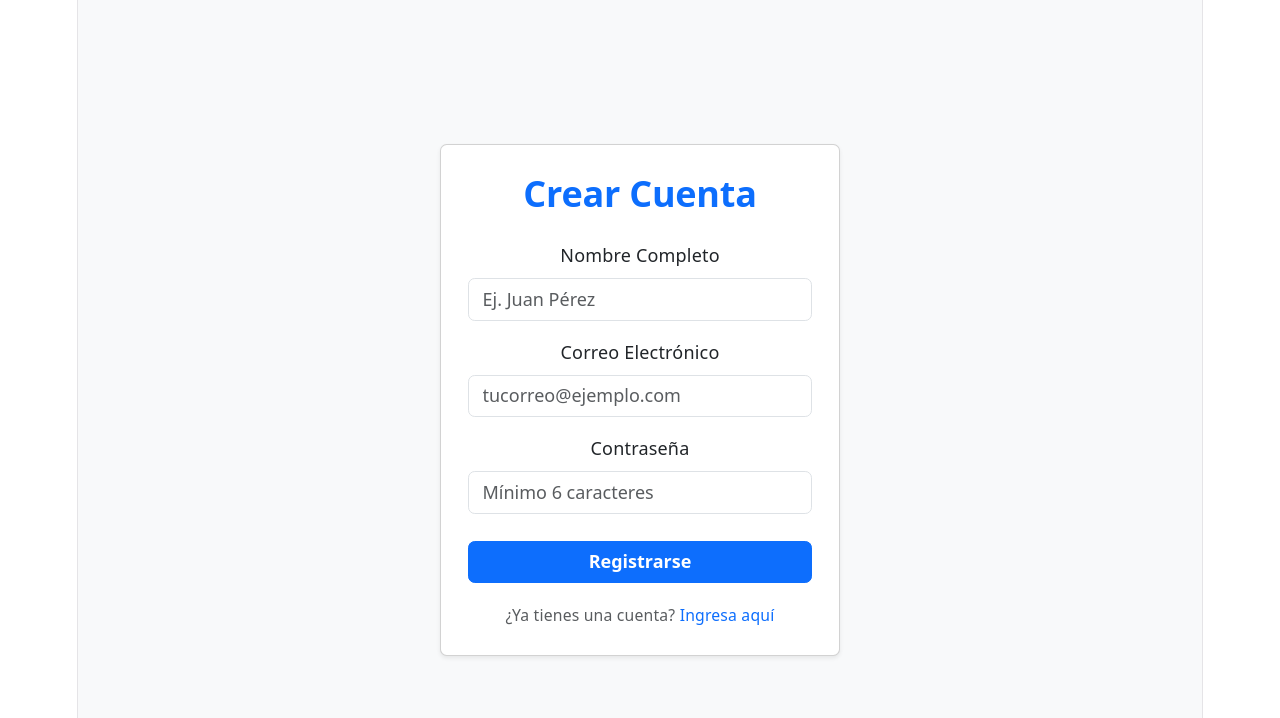
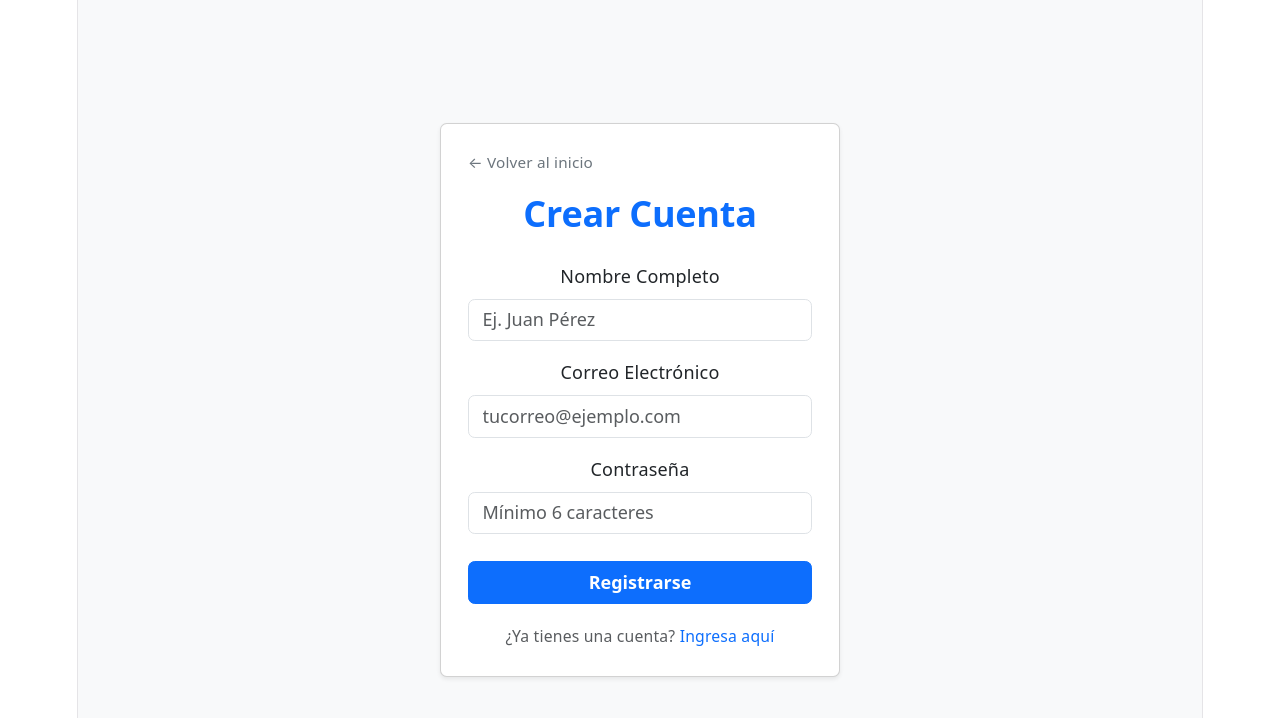
Before and after one commit to ItsBrutt/FocusFlow-API, a React (Vite) app in the folder frontend/: page /register in a window 1280 px wide. Shown: the top 718 px of the page. Built offline with nearby package versions, Linux system fonts and the light colour scheme; no server answers.

Commit message:
feat: implement user authentication pages for login and registration

```diff
--- a/frontend/src/pages/Login.jsx
+++ b/frontend/src/pages/Login.jsx
@@ -33,6 +33,11 @@ const Login = () => {
     return (
         <div className="container d-flex justify-content-center align-items-center vh-100">
             <div className="card shadow-sm p-4" style={{ width: '100%', maxWidth: '400px' }}>
+                <div className="mb-3">
+                    <Link to="/" className="text-decoration-none text-secondary small d-flex align-items-center gap-1" style={{ fontSize: '0.85rem' }}>
+                        ← Volver al inicio
+                    </Link>
+                </div>
                 <h2 className="text-center mb-4 text-primary fw-bold">FocusFlow</h2>
 
                 {error && <div className="alert alert-danger">{error}</div>}
--- a/frontend/src/pages/Register.jsx
+++ b/frontend/src/pages/Register.jsx
@@ -44,6 +44,11 @@ const Register = () => {
     return (
         <div className="container d-flex justify-content-center align-items-center vh-100">
             <div className="card shadow-sm p-4" style={{ width: '100%', maxWidth: '400px' }}>
+                <div className="mb-3">
+                    <Link to="/" className="text-decoration-none text-secondary small d-flex align-items-center gap-1" style={{ fontSize: '0.85rem' }}>
+                        ← Volver al inicio
+                    </Link>
+                </div>
                 <h2 className="text-center mb-4 text-primary fw-bold">Crear Cuenta</h2>
 
                 {generalError && <div className="alert alert-danger">{generalError}</div>}
```
